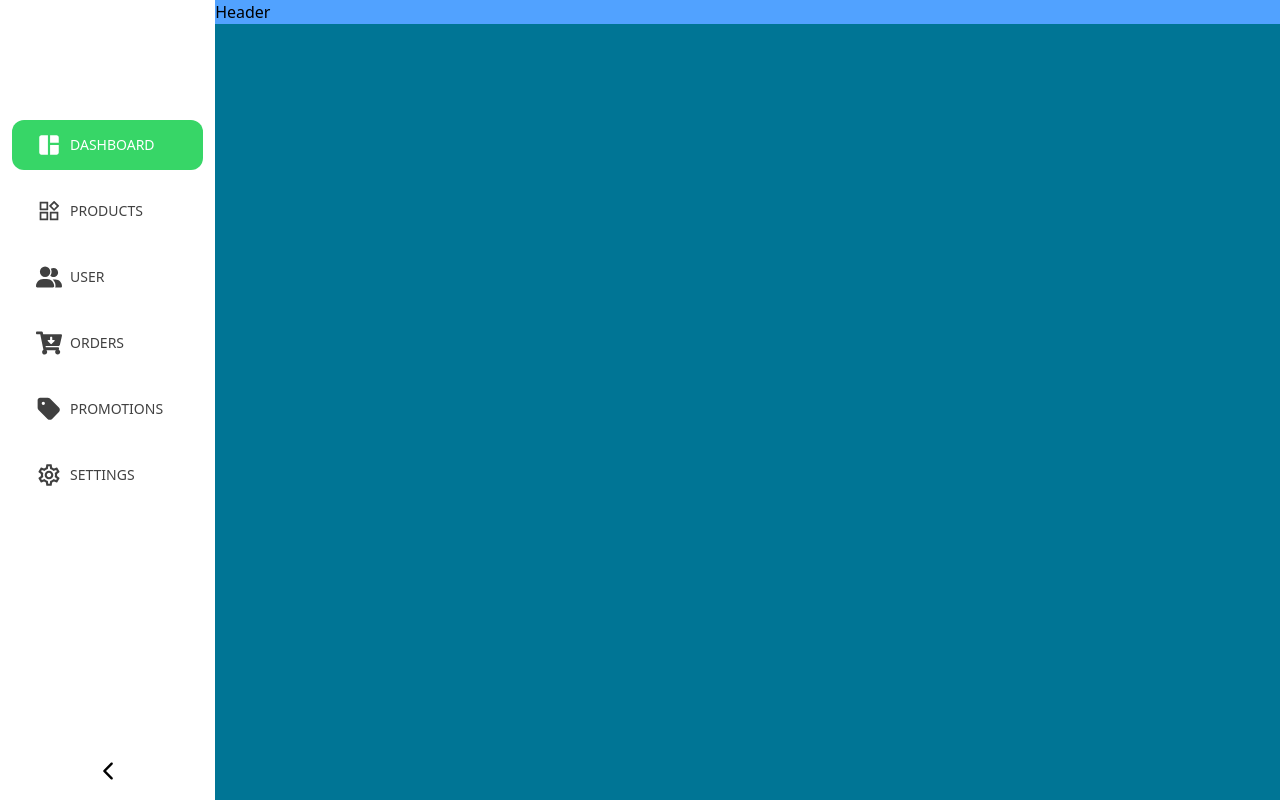
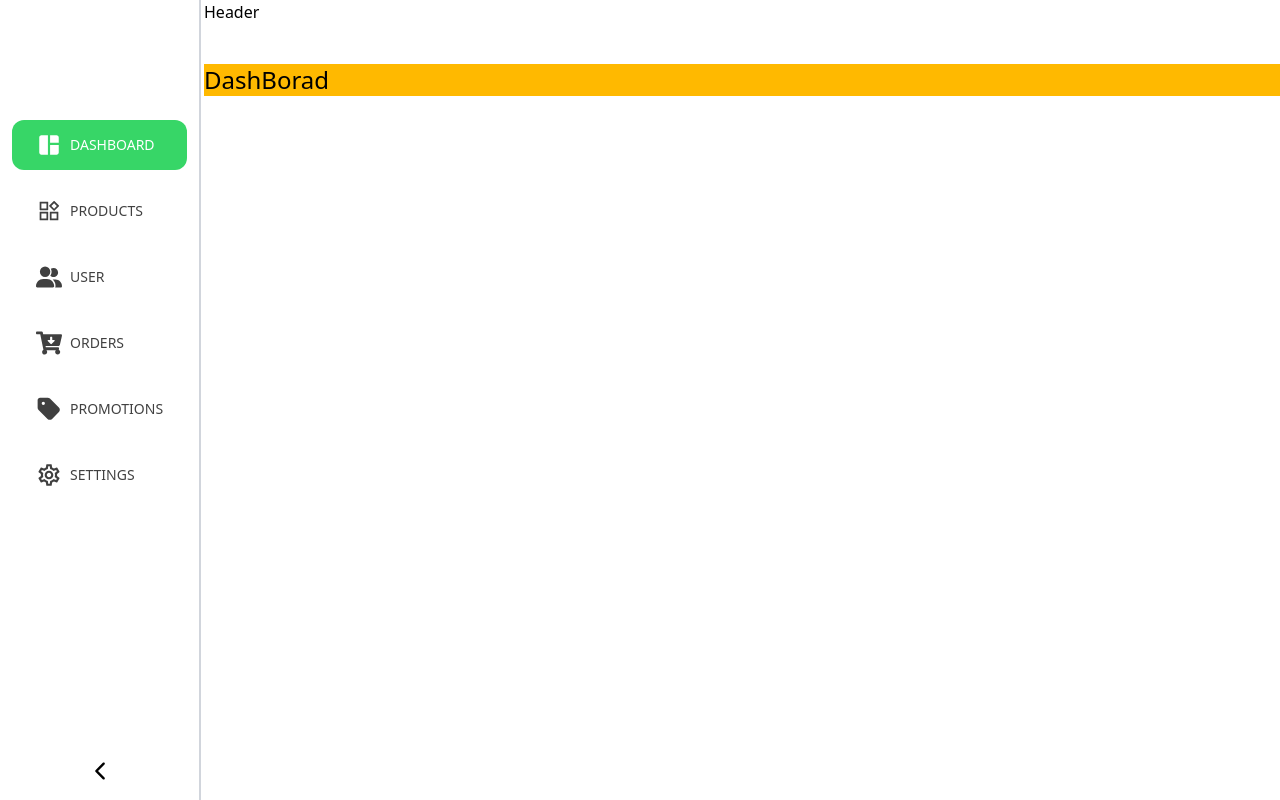
Before and after one commit to sivasathish889/E-commerce-admin, a React (Vite) app: page / in a window 1280 px wide. Built offline with nearby package versions, Linux system fonts and the light colour scheme; no server answers.

Commit message:
layout completed

```diff
--- a/index.html
+++ b/index.html
@@ -4,7 +4,7 @@
     <meta charset="UTF-8" />
     <link rel="icon" type="image/svg+xml" href="/vite.svg" />
     <meta name="viewport" content="width=device-width, initial-scale=1.0" />
-    <title>package.json</title>
+    <title>E-Commerce Admin</title>
   </head>
   <body>
     <div id="root"></div>
--- a/src/App.tsx
+++ b/src/App.tsx
@@ -13,6 +13,7 @@ import Users from "./pages/Users";
 function App() {
   const [activeSection, setActiveSection] =
     useState<NavBarSections>("DASHBOARD");
+  const [hideBar, setHideBar] = useState(false);
 
   const renderItem = () => {
     switch (activeSection) {
@@ -36,14 +37,23 @@ function App() {
   return (
     <div className="">
       <div className="flex">
-        <aside className="side-bar min-h-screen">
-          <NavBar activeSection={activeSection} setActiveSection={setActiveSection} />
+        <aside className="side-bar min-h-screen  ">
+          <NavBar
+            activeSection={activeSection}
+            setActiveSection={setActiveSection}
+            hideBar={hideBar}
+            setHideBar={setHideBar}
+          />
         </aside>
         <div className="flex-1">
-          <div className="header flex-1 w-full bg-blue-400 fixed">
+          <div
+            className={`header flex-1 w-full ${hideBar ? "ml-25" : "ml-51"}`}
+          >
             <Header />
           </div>
-          <main className="main bg-cyan-700 h-screen">{renderItem()}</main>
+          <main className={`main  mt-16 ${hideBar ? "ml-25" : "ml-51"}`}>
+            {renderItem()}
+          </main>
         </div>
       </div>
     </div>
--- a/src/components/Header.tsx
+++ b/src/components/Header.tsx
@@ -1,8 +1,7 @@
-import React from 'react'
 
 const Header = () => {
   return (
-    <div>Header</div>
+    <div className='h-16 fixed'>Header</div>
   )
 }
 
--- a/src/components/NavBar.tsx
+++ b/src/components/NavBar.tsx
@@ -1,4 +1,3 @@
-import { useState } from "react";
 import type { NavBarSections } from "../@types/types";
 import { NavItems } from "../utils/constants";
 import { IoIosArrowBack, IoIosArrowForward } from "react-icons/io";
@@ -6,25 +5,31 @@ import { IoIosArrowBack, IoIosArrowForward } from "react-icons/io";
 type Props = {
   activeSection: NavBarSections;
   setActiveSection: (section: NavBarSections) => void;
+  hideBar: boolean;
+  setHideBar: (hideBar: boolean) => void;
 };
 
-const NavBar = ({ activeSection, setActiveSection }: Props) => {
-  const [hideBar, setHideBar] = useState(false);
+const NavBar = ({
+  activeSection,
+  setActiveSection,
+  hideBar,
+  setHideBar,
+}: Props) => {
   return (
-    <div className="h-full flex justify-between flex-col">
+    <div className="h-full flex justify-between flex-col transition-all duration-700 ease-in-out border-r-2 border-r-gray-300 fixed">
       <div>
         <div className="logo h-28">
           <img src="" alt="" />
         </div>
-        <div className="nav-item flex flex-col justify-center items-center px-3  ">
+        <div className="nav-item flex flex-col justify-center items-center px-3 transition-all duration-700 ease-in-out">
           {NavItems.map((item, idx) => (
             <div
               className={`
-              nav-item flex gap-2 not-md:justify-center md:justify-baseline items-center px-2 md:px-6 py-3 mx-1 md:mx-2 my-2 w-full cursor-pointer rounded-xl transition-all duration-700 ease-in-out text-black/75 text-xs lg:text-sm
+              nav-item flex gap-2 not-md:justify-center md:justify-baseline items-center px-2 md:px-6 py-3  my-2 w-full cursor-pointer rounded-xl transition-all duration-700 ease-in-out text-black/75 text-xs lg:text-sm
               ${
                 activeSection === item.name
-                  ? "bg-primary text-white"
-                  : "hover:bg-primary/15 " + (hideBar ? "justify-center " : "") + (hideBar ? "px-2" : "")
+                  ? "bg-primary text-white "
+                  : "hover:bg-primary/15  " + (hideBar ? "justify-center " : "")
               }
             `}
               key={idx}
@@ -33,7 +38,9 @@ const NavBar = ({ activeSection, setActiveSection }: Props) => {
               {item.icon}
 
               {hideBar ? null : (
-                <span className="hidden md:block transition-all duration-700 ease-in-out">{item.name}</span>
+                <span className="hidden md:block transition-all duration-700 ease-in-out">
+                  {item.name}
+                </span>
               )}
             </div>
           ))}
@@ -44,7 +51,7 @@ const NavBar = ({ activeSection, setActiveSection }: Props) => {
         onClick={() => setHideBar(!hideBar)}
       >
         {!hideBar ? (
-          <IoIosArrowBack size={26}  />
+          <IoIosArrowBack size={26} />
         ) : (
           <IoIosArrowForward size={26} />
         )}
--- a/src/pages/Dashboard.tsx
+++ b/src/pages/Dashboard.tsx
@@ -2,7 +2,11 @@
 const Dashboard = () => {
 
   return (
-    <div>Dashboard</div>
+    <div className=" min-w-full bg-amber-400 h-full">
+      <header className="header text-2xl">
+        DashBorad
+      </header>
+    </div>
   )
 }
 
```
